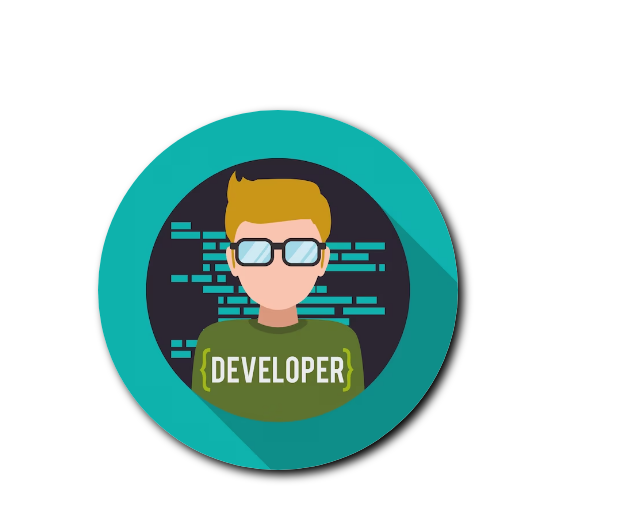
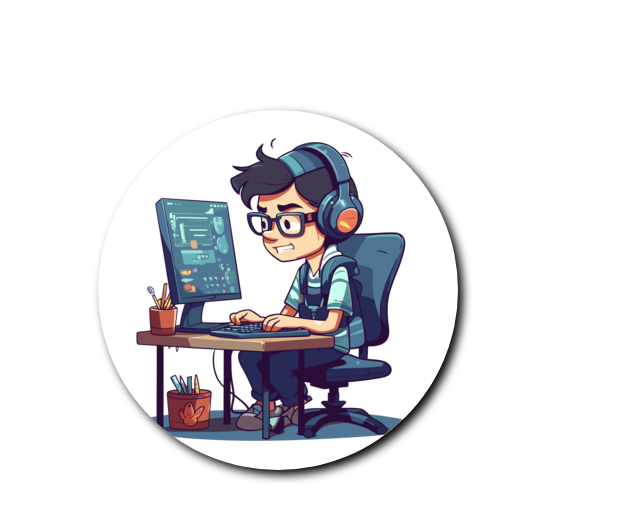
Before and after one commit to itznayan/myPortfolio, a website: page index.html in a window 1280 px wide. Shown: the part 174-694 px from the top of the page, 105-738 px from the left. Drawn offline with nearby package versions, Linux system fonts and the light colour scheme; a web font is replaced by a local one.

Commit message:
done
Some Edits

```diff
--- a/index.html
+++ b/index.html
@@ -10,6 +10,7 @@
     <script src="https://unpkg.com/typed.js@2.1.0/dist/typed.umd.js"></script>
   </head>
   <body>
+
     <nav id="desktop-nav">
       <div class="logo">Nayan Mahera </div>
       <div>
@@ -40,7 +41,7 @@
     </nav>
     <section id="profile">
       <div class="section__pic-container">
-        <img src="assets/profile-pic.avif" alt="Nayan Profile Pic">
+        <img src="assets/profile-pic.png" alt="Nayan Profile Pic">
 
       </div>
       <div class="section__text">
@@ -411,9 +412,6 @@
       loop:Infinity
     });
   </script>
-</body>
-
-    <script src="script.js">
-    </script>
+<script src="script.js"></script>
 </body>
 </html>
--- a/style.css
+++ b/style.css
@@ -1,4 +1,5 @@
 /* GENERAL */
+
 
 @import url("https://fonts.googleapis.com/css2?family=Poppins:wght@300;400;500;600&display=swap");
 /*new*/
```
Also changed, not shown: assets/profile-pic.avif (deleted), assets/profile-pic.png (added), script.js (line endings or trailing spaces).
